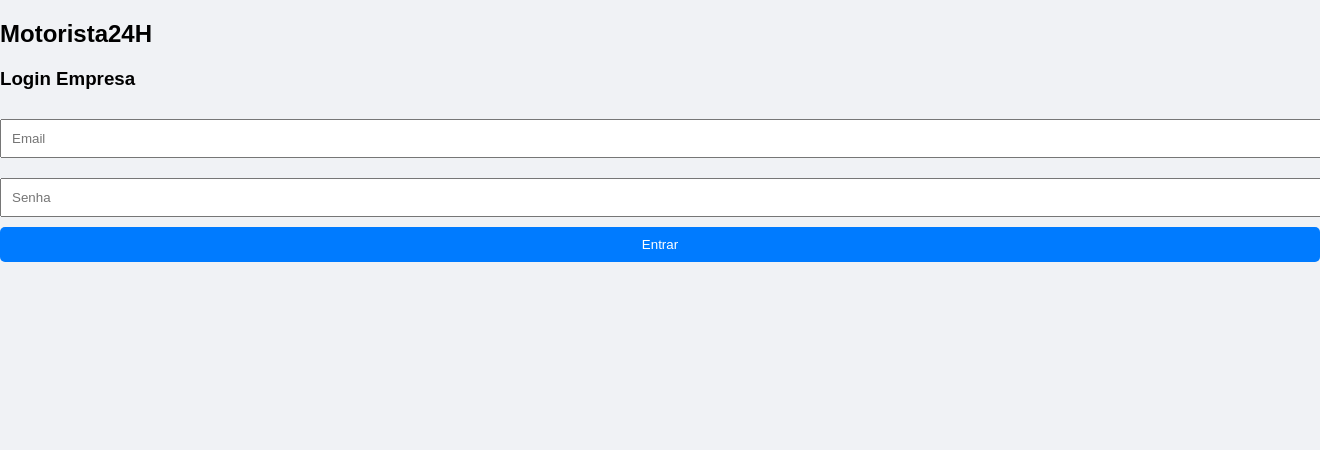
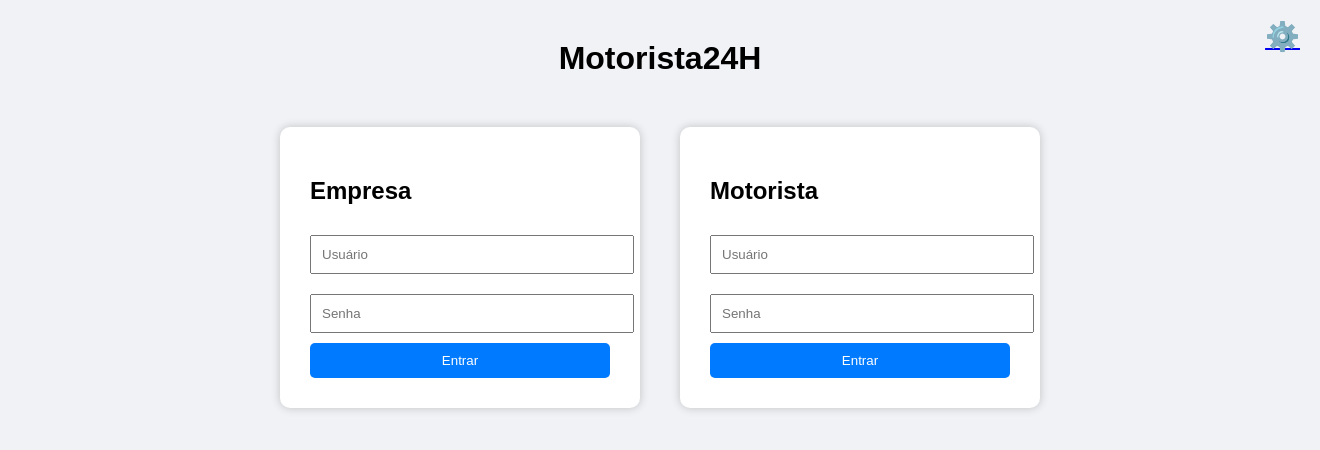
Before and after one commit to wagnermarzzo/motorista24h, a Flask app: page / in a window 1320 px wide; the page is wider, and only the part inside the window is pictured. Shown: the top 450 px of that part. Run offline with Flask 3, Linux system fonts and the light colour scheme.

Commit message:
Update login_empresa.html

```diff
--- a/templates/login_empresa.html
+++ b/templates/login_empresa.html
@@ -1,21 +1,31 @@
 <!DOCTYPE html>
 <html lang="pt-br">
 <head>
+
 <meta charset="UTF-8">
-<title>Motorista24H - Login Empresa</title>
+<title>Motorista24H</title>
+
 <link rel="stylesheet" href="/static/css/style.css">
+
 </head>
 
 <body>
 
-<div class="login-container">
+<div class="admin-btn">
+<a href="/admin_login">⚙️</a>
+</div>
 
-<h2>Motorista24H</h2>
-<h3>Login Empresa</h3>
+<h1 class="titulo">Motorista24H</h1>
+
+<div class="login-area">
+
+<div class="login-box">
+
+<h2>Empresa</h2>
 
 <form action="/login_empresa" method="post">
 
-<input type="email" name="email" placeholder="Email" required>
+<input type="text" name="email" placeholder="Usuário" required>
 
 <input type="password" name="senha" placeholder="Senha" required>
 
@@ -25,5 +35,23 @@
 
 </div>
 
+<div class="login-box">
+
+<h2>Motorista</h2>
+
+<form action="/login_motorista" method="post">
+
+<input type="text" name="email" placeholder="Usuário" required>
+
+<input type="password" name="senha" placeholder="Senha" required>
+
+<button type="submit">Entrar</button>
+
+</form>
+
+</div>
+
+</div>
+
 </body>
 </html>
```
